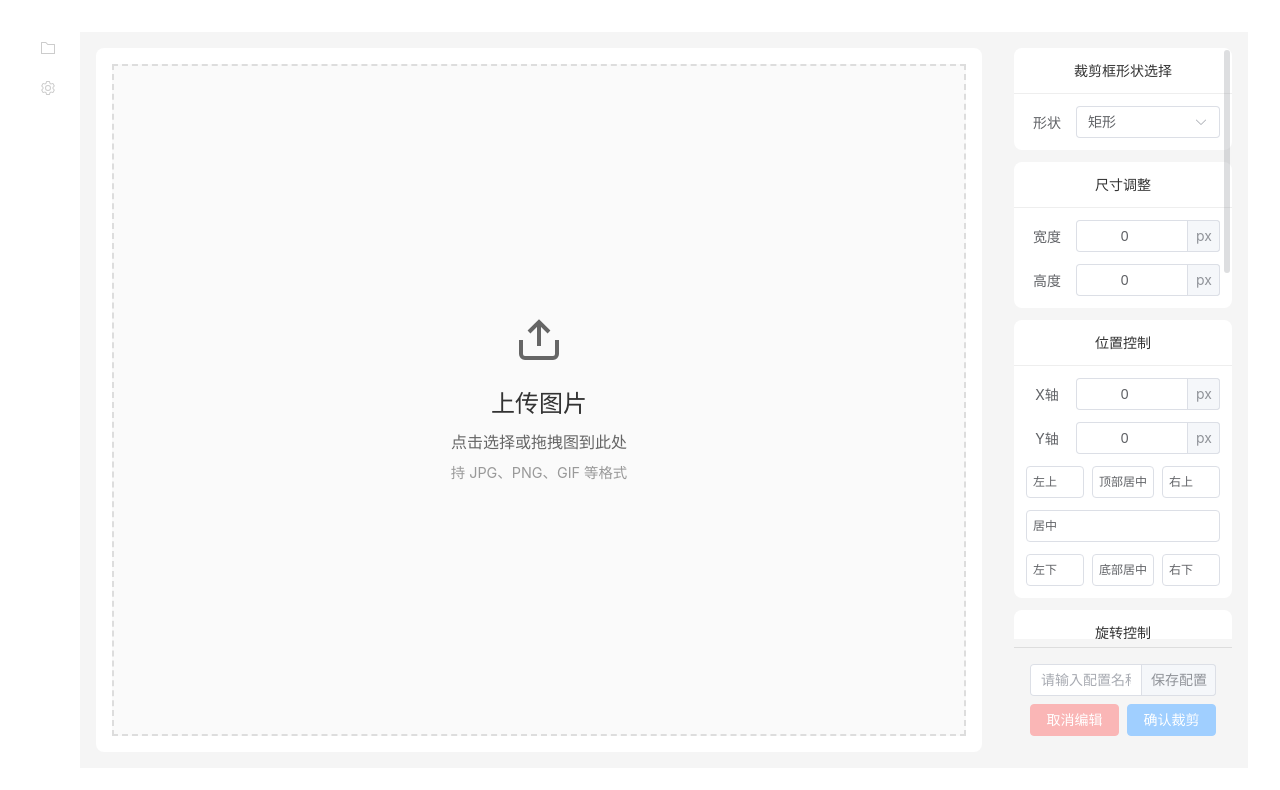
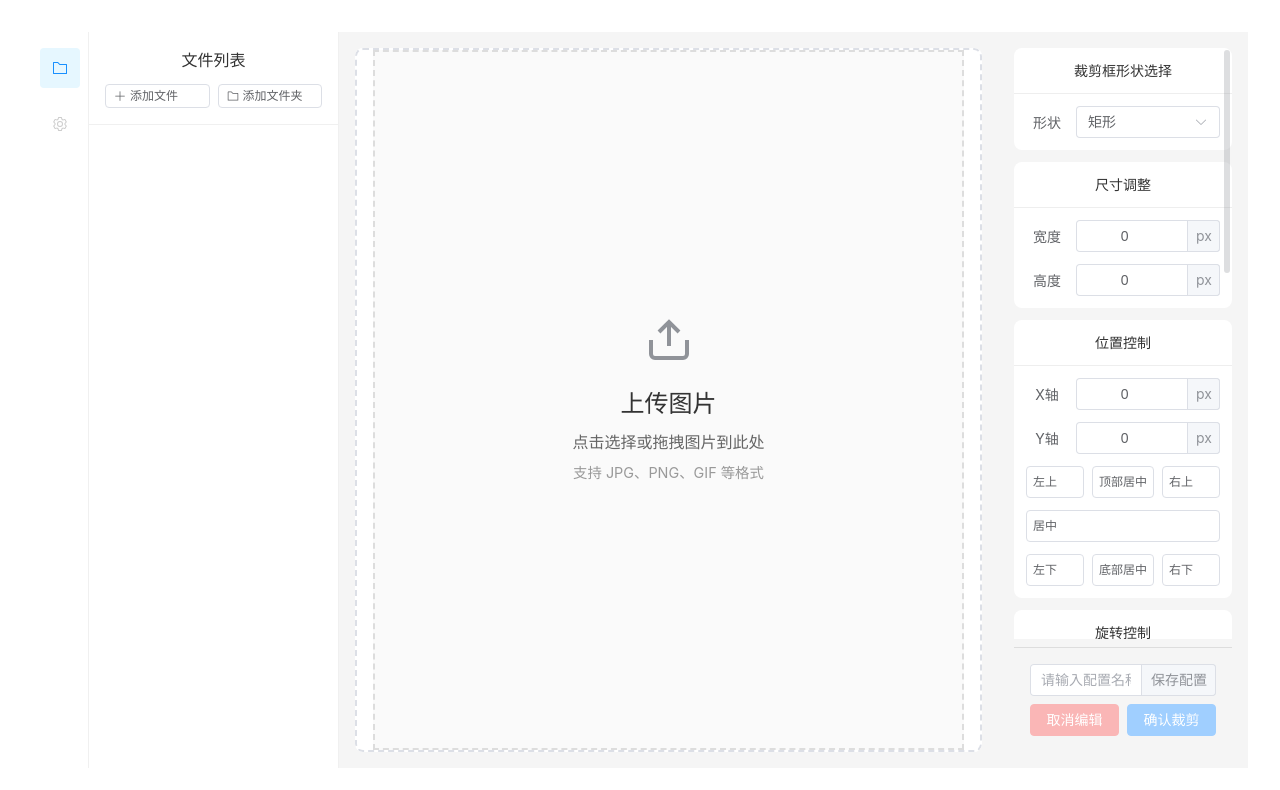
Before and after one commit to xiaogonggong-w/image_cropper, a Vue app: page / in a window 1280 px wide. Both pictures are taken after a click on the element 48 px from the left and 48 px from the top of the page. Shown: the top 790 px of the page. Built offline with nearby package versions, Linux system fonts and the light colour scheme.

Commit message:
加上文件列表

```diff
--- a/src/components/HelloWorld.vue
+++ b/src/components/HelloWorld.vue
@@ -6,11 +6,13 @@ import hb from '../assets/hb.svg'
 import msk from '../assets/msk.svg'
 import redo from '../assets/redo.svg'
 import undo from '../assets/undo.svg'
-import { Folder, Setting } from '@element-plus/icons-vue'
+import { Folder, Setting, Plus, Delete } from '@element-plus/icons-vue'
 
 const canvasRef = ref(null)
 const cropBoxRef = ref(null)
 const originalImage = ref(null)
+const currentNav = ref('')
+const imageFiles = ref([])
 const cropArea = ref({
   x: 0,
   y: 0,
@@ -61,6 +63,12 @@ const shapeOptions = [
 
 // 添加背景颜色状态
 const backgroundColor = ref('#FFFFFF') // 默认白色背景
+
+// 添加文件输入框的引用
+const fileInput = ref(null)
+
+// 添加当前选中文件索引
+const currentFileIndex = ref(-1)
 
 function handleCanvasDraw() {
   if (!canvasRef.value || !originalImage.value) return
@@ -563,24 +571,7 @@ const handleCropBoxMouseDown = (e) => {
   document.addEventListener('mouseup', handleMouseUp)
 }
 
-// 修改文件选择处理
-const handleFileChange = (e) => {
-  const file = e.target.files[0]
-  if (file) {
-    const reader = new FileReader()
-    reader.onload = (e) => {
-      const img = new Image()
-      img.onload = () => {
-        originalImage.value = img
-        nextTick(() => {
-          initCanvas(img)
-        })
-      }
-      img.src = e.target.result
-    }
-    reader.readAsDataURL(file)
-  }
-}
+
 
 // 确认裁剪
 const confirmCrop = () => {
@@ -588,7 +579,7 @@ const confirmCrop = () => {
   const ctx = canvas.getContext('2d')
   const area = cropArea.value
 
-  // 设置输出画布大小
+  // 设���输出画布大小
   canvas.width = area.width
   canvas.height = area.height
 
@@ -637,7 +628,7 @@ const confirmCrop = () => {
     destX, destY, sourceWidth, sourceHeight
   )
 
-  // 下��裁剪后的图片
+  // 下裁剪后的图片
   const link = document.createElement('a')
   link.download = `cropped_${Date.now()}.png`
   link.href = canvas.toDataURL()
@@ -1208,6 +1199,120 @@ const deleteConfig = (name) => {
 onMounted(() => {
   loadConfigs()
 })
+
+// ���理文件夹选择
+const folderInput = ref(null)
+const handleFolderChange = (e) => {
+  const files = Array.from(e.target.files).filter(file =>
+    file.type.startsWith('image/')
+  )
+
+  files.forEach(file => {
+    const reader = new FileReader()
+    reader.onload = (e) => {
+      const img = new Image()
+      img.onload = () => {
+        imageFiles.value.push({
+          name: file.name,
+          url: e.target.result,
+          timestamp: Date.now(),
+          image: img,
+          path: file.webkitRelativePath || file.name // 保存文件路径
+        })
+      }
+      img.src = e.target.result
+    }
+    reader.readAsDataURL(file)
+  })
+
+  // 清空输入，以便可以重复选择同一文件夹
+  e.target.value = ''
+}
+
+// 添加文件选择方法
+const selectFile = (index) => {
+  currentFileIndex.value = index
+  const file = imageFiles.value[index]
+  originalImage.value = file.image
+  nextTick(() => {
+    initCanvas(file.image)
+  })
+}
+
+// 添加文件删除方法
+const removeFile = (index) => {
+  // 如果删除的是当前选中的文件，清空预览
+  if (index === currentFileIndex.value) {
+    originalImage.value = null
+    currentFileIndex.value = -1
+  } else if (index < currentFileIndex.value) {
+    // 如果删除的文件在当前选中文件之前，更新索引
+    currentFileIndex.value--
+  }
+  imageFiles.value.splice(index, 1)
+}
+
+// 修改上传区域��显示条件
+const showUploadArea = computed(() => {
+  return !originalImage.value || imageFiles.value.length === 0
+})
+
+// 添加文件拖拽处理方法
+const handleFileDrop = (e) => {
+  const files = Array.from(e.dataTransfer.files).filter(file =>
+    file.type.startsWith('image/')
+  )
+
+  files.forEach(file => {
+    const reader = new FileReader()
+    reader.onload = (e) => {
+      const img = new Image()
+      img.onload = () => {
+        imageFiles.value.push({
+          name: file.name,
+          url: e.target.result,
+          timestamp: Date.now(),
+          image: img
+        })
+      }
+      img.src = e.target.result
+    }
+    reader.readAsDataURL(file)
+  })
+}
+
+// 修改上传区域点击处理方法
+const handleUploadClick = () => {
+  // 切换到文件导航
+  currentNav.value = 'files'
+}
+
+// 修改文件选择处理方法
+const handleFileChange = (e) => {
+  const files = Array.from(e.target.files)
+  currentNav.value = 'files'
+  files.forEach(file => {
+    const reader = new FileReader()
+    reader.onload = (e) => {
+      const img = new Image()
+      img.onload = () => {
+        imageFiles.value.push({
+          name: file.name,
+          url: e.target.result,
+          timestamp: Date.now(),
+          image: img
+        })
+      }
+      img.src = e.target.result
+    }
+    reader.readAsDataURL(file)
+  })
+  // 清空输入，以便可以重复选择同一文件
+  e.target.value = ''
+}
+
+// 修改文件输入框的引用名称
+const uploadInput = ref(null)
 </script>
 
 <template>
@@ -1215,20 +1320,119 @@ onMounted(() => {
     <!-- 左侧导航 -->
     <div class="nav-panel">
       <div class="nav-item" :class="{ active: currentNav === 'files' }" @click="currentNav = 'files'">
-         <Folder  style="width: 1em; height: 1em;"></Folder>
+        <Folder style="width: 1em; height: 1em;"></Folder>
       </div>
       <div class="nav-item" :class="{ active: currentNav === 'configs' }" @click="currentNav = 'configs'">
         <Setting style="width: 1em; height: 1em;"></Setting>
       </div>
     </div>
 
+    <!-- 左侧列表面板 -->
+    <div class="list-panel" v-show="currentNav">
+      <!-- 文件列表 -->
+      <template v-if="currentNav === 'files'">
+        <div class="panel-header">
+          <h3>文件列表</h3>
+          <div class="header-actions">
+            <el-button size="small" @click="$refs.fileInput.click()">
+              <el-icon><Plus /></el-icon>添加文件
+            </el-button>
+            <el-button size="small" @click="$refs.folderInput.click()">
+              <el-icon><Folder /></el-icon>添加文件夹
+            </el-button>
+            <!-- 添加隐藏的文件夹输入 -->
+            <input
+              ref="folderInput"
+              type="file"
+              accept="image/*"
+              @change="handleFolderChange"
+              style="display: none"
+              webkitdirectory
+              multiple
+            >
+            <!-- 添加文件输入框 -->
+            <input
+              ref="fileInput"
+              type="file"
+              accept="image/*"
+              @change="handleFileChange"
+              style="display: none"
+              multiple
+            >
+          </div>
+        </div>
+        <div class="list-content">
+          <div v-for="(file, index) in imageFiles"
+               :key="index"
+               class="list-item"
+               :class="{ active: currentFileIndex === index }"
+               @click="selectFile(index)">
+            <img :src="file.url" class="item-thumb">
+            <div class="item-info">
+              <span class="item-name">{{ file.name }}</span>
+              <span class="item-time">{{ new Date(file.timestamp).toLocaleString() }}</span>
+            </div>
+            <el-button
+              type="danger"
+              size="small"
+              circle
+              @click.stop="removeFile(index)"
+              style="width: 2.2em;"
+            >
+              <el-icon><Delete /></el-icon>
+            </el-button>
+          </div>
+        </div>
+      </template>
+
+      <!-- 配置列表 -->
+      <template v-else>
+        <div class="panel-header">
+          <h3>配置列表</h3>
+          <div class="config-input">
+            <el-input v-model="currentConfigName" placeholder="配置名称" size="small">
+              <template #append>
+                <el-button @click="saveConfig(currentConfigName)">保存</el-button>
+              </template>
+            </el-input>
+          </div>
+        </div>
+        <div class="list-content">
+          <div v-for="cfg in savedConfigs"
+               :key="cfg.name"
+               class="list-item">
+            <div class="item-info">
+              <span class="item-name">{{ cfg.name }}</span>
+              <span class="item-time">{{ new Date(cfg.timestamp).toLocaleString() }}</span>
+            </div>
+            <div class="item-actions">
+              <el-button type="primary" size="small" @click="applyConfig(cfg.data)">应用</el-button>
+              <el-button type="danger" size="small" @click="deleteConfig(cfg.name)">删除</el-button>
+            </div>
+          </div>
+        </div>
+      </template>
+    </div>
+
     <!-- 右侧编辑区域 -->
     <div class="content-panel">
       <!-- 编辑器容器 -->
       <div ref="containerRef" class="editor-container">
-        <div v-if="!originalImage" class="upload-area">
-          <input type="file" accept="image/*" @change="handleFileChange" class="file-input" id="file-input">
-          <label for="file-input" class="upload-content">
+        <!-- 修改上传区域部分 -->
+        <div v-if="showUploadArea"
+             class="upload-area"
+             @dragover.prevent
+             @drop.prevent="handleFileDrop">
+          <input
+            ref="uploadInput"
+            type="file"
+            accept="image/*"
+            @change="handleFileChange"
+            class="file-input"
+            id="upload-input"
+            multiple
+          >
+          <label for="upload-input" class="upload-content" @click="handleUploadClick">
             <div class="upload-icon">
               <svg xmlns="http://www.w3.org/2000/svg" width="48" height="48" viewBox="0 0 24 24" fill="none"
                 stroke="currentColor" stroke-width="2">
@@ -1239,8 +1443,8 @@ onMounted(() => {
             </div>
             <div class="upload-text">
               <h3>上传图片</h3>
-              <p>点击选择或拖拽图到此处</p>
-              <span class="upload-hint">持 JPG、PNG、GIF 等格式</span>
+              <p>点击选择或拖拽图片到此处</p>
+              <span class="upload-hint">支持 JPG、PNG、GIF 等格式</span>
             </div>
           </label>
         </div>
@@ -1506,7 +1710,7 @@ onMounted(() => {
                 show-alpha
               />
             </div>
-            <!-- 显示已保存的配置列表 -->
+            <!-- 显��已保存的配置列表 -->
             <div v-if="savedConfigs.length" class="saved-configs">
               <div v-for="cfg in savedConfigs" :key="cfg.name" class="config-item">
                 <div class="config-info">
@@ -1988,7 +2192,7 @@ onMounted(() => {
   justify-content: center;
 }
 
-/* 覆盖 Element Plus 的一些默认样式 */
+/* 覆盖 Element Plus 的一些默认样�� */
 :deep(.el-collapse) {
   border: none;
 }
@@ -2502,4 +2706,196 @@ onMounted(() => {
   font-size: 24px;
   margin-bottom: 4px;
 }
+
+/* 添加列表面板样式 */
+.list-panel {
+  width: 250px;
+  background: #fff;
+  border-right: 1px solid #f0f0f0;
+  display: flex;
+  flex-direction: column;
+}
+
+.panel-header {
+  padding: 16px;
+  border-bottom: 1px solid #f0f0f0;
+}
+
+.panel-header h3 {
+  margin: 0 0 12px 0;
+  font-size: 16px;
+  color: #333;
+}
+
+.list-content {
+  flex: 1;
+  overflow-y: auto;
+  padding: 16px;
+}
+
+.list-item {
+  display: flex;
+  align-items: center;
+  gap: 12px;
+  padding: 8px 12px; /* 减小内边距 */
+  border: 1px solid #f0f0f0;
+  border-radius: 4px;
+  margin-bottom: 8px;
+  cursor: pointer;
+  transition: all 0.3s;
+}
+
+.list-item:hover {
+  background: #f5f5f5;
+}
+
+.list-item.active {
+  border-color: #1890ff;
+  background: #e6f7ff;
+}
+
+.item-thumb {
+  width: 48px;
+  height: 48px;
+  object-fit: cover;
+  border-radius: 4px;
+}
+
+.item-info {
+  flex: 1;
+  min-width: 0;
+  display: flex;
+  flex-direction: column;
+  gap: 4px;
+}
+
+.item-name {
+  font-size: 14px;
+  color: #333;
+  white-space: nowrap;
+  overflow: hidden;
+  text-overflow: ellipsis;
+}
+
+.item-time {
+  font-size: 12px;
+  color: #999;
+}
+
+.item-actions {
+  display: flex;
+  gap: 8px;
+}
+
+/* 修改导航样式 */
+.nav-panel {
+  padding: 16px 8px;
+  border-right: 1px solid #f0f0f0;
+}
+
+.nav-item {
+  padding: 12px;
+  margin-bottom: 8px;
+}
+
+.nav-item.active {
+  color: #1890ff;
+  background: #e6f7ff;
+}
+
+/* 添加头部按钮组样式 */
+.header-actions {
+  display: flex;
+  gap: 8px;
+}
+
+/* 调整按钮样式 */
+.header-actions .el-button {
+  display: flex;
+  align-items: center;
+  gap: 4px;
+}
+
+.header-actions .el-icon {
+  margin-right: 4px;
+}
+
+/* 调整删除按钮样式 */
+.list-item .el-button {
+  padding: 6px;
+  min-width: unset; /* 移除最小宽度 */
+}
+
+/* 确保图标在圆形按钮中居中 */
+.list-item .el-icon {
+  margin: 0;
+}
+
+/* 修改上传区域样式 */
+.upload-area {
+  width: 100%;
+  height: 100%;
+  display: flex;
+  align-items: center;
+  justify-content: center;
+  border: 2px dashed #dcdfe6;
+  border-radius: 8px;
+  background: #fff;
+  transition: all 0.3s;
+}
+
+.upload-area:hover {
+  border-color: #409eff;
+  background: #f5f7fa;
+}
+
+.file-input {
+  display: none;
+}
+
+.upload-content {
+  display: flex;
+  flex-direction: column;
+  align-items: center;
+  padding: 32px;
+  cursor: pointer;
+  width: 100%;
+  height: 100%;
+  justify-content: center;
+}
+
+.upload-icon {
+  color: #909399;
+  margin-bottom: 16px;
+}
+
+.upload-text {
+  text-align: center;
+}
+
+.upload-text h3 {
+  margin: 0;
+  color: #333;
+  font-size: 1.5em;
+  font-weight: 500;
+}
+
+.upload-text p {
+  margin: 8px 0;
+  color: #666;
+  font-size: 1em;
+}
+
+.upload-hint {
+  display: block;
+  margin-top: 8px;
+  color: #999;
+  font-size: 0.9em;
+}
+
+/* 拖拽状态样式 */
+.upload-area[data-dragging="true"] {
+  border-color: #409eff;
+  background: #f5f7fa;
+}
 </style>
```
